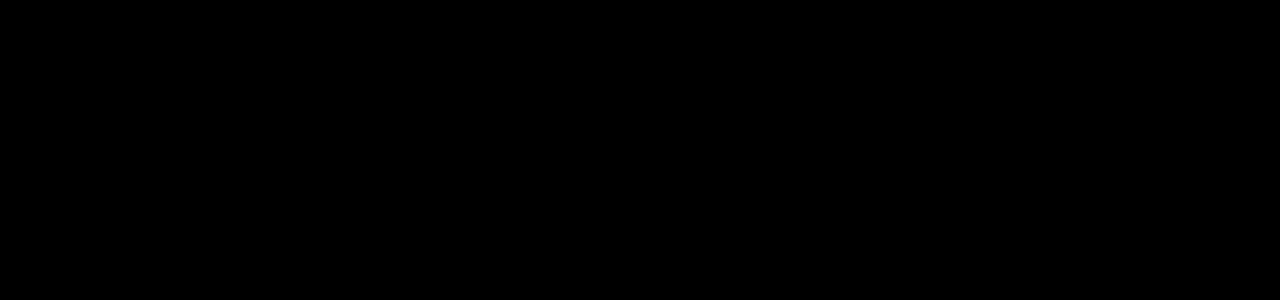
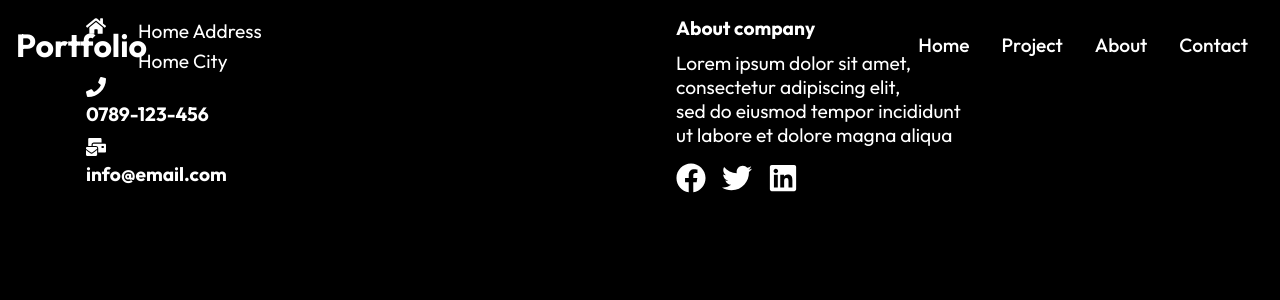
Before and after one commit to onlykyps/VezivTestApp, a React (Create React App) app: page /about in a window 1280 px wide. Shown: the top 300 px of the page. Built offline with nearby package versions, Linux system fonts and the light colour scheme.

Commit message:
Add files via upload

```diff
--- /dev/null
+++ b/src/components/Footer.js
@@ -0,0 +1,62 @@
+import "./FooterStyles.css";
+import React from 'react';
+import {FaFacebook, FaHome, FaLinkedin, FaMailBulk, FaPhone, FaTwitter} from "react-icons/fa";
+
+
+const Footer = () => {
+  return (
+    <div className="footer">
+        <div className="footer-container">
+            <div className="left">
+                <div className="location">
+                    <FaHome size={20}
+                    style = {{color:"#fff", marginRight:"2rem"}}/>
+                    <div>
+                      <p>Home Address</p>
+                      <p>Home City</p>
+                    </div>
+                </div>
+
+                <h4>
+                  <div className="phone">
+                      <FaPhone size={20}
+                      style = {{color:"#fff", marginRight:"2rem"}}/>
+                      <div>
+                        <p>0789-123-456</p>
+                      </div>
+                  </div>
+                </h4>
+
+                <h4>
+                  <div className="email">
+                      <FaMailBulk size={20}
+                      style = {{color:"#fff", marginRight:"2rem"}}/>
+                      <div>
+                        <p>info@email.com</p>
+                      </div>
+                  </div>
+                </h4>
+
+            </div>
+            <div className="right">
+              <h4>About company</h4>
+              <p>Lorem ipsum dolor sit amet,</p>
+              <p>consectetur adipiscing elit,</p>
+              <p>sed do eiusmod tempor incididunt</p>
+              <p>ut labore et dolore magna aliqua</p>
+              <div className="social">
+                    <FaFacebook size={30}
+                      style = {{color:"#fff", marginRight:"1rem"}}/>
+                    <FaTwitter size={30}
+                      style = {{color:"#fff", marginRight:"1rem"}}/>
+                    <FaLinkedin size={30}
+                      style = {{color:"#fff", marginRight:"1rem"}}/>
+              </div>
+
+            </div>
+        </div>
+    </div>
+  )
+}
+
+export default Footer
--- /dev/null
+++ b/src/components/FooterStyles.css
@@ -0,0 +1,69 @@
+footer
+{
+    width: 100%;
+    padding: 6rem 0;
+    background-color: rgba(19, 19, 19, .8);
+}
+
+.footer-container
+{
+    max-width: 1140px;
+    margin: auto;
+    display: grid;
+    grid-template-columns: repeat(2, 1fr);
+    grid-gap: 40px;
+}
+
+.left
+{
+    height: 100%;
+    max-width: 100%;
+    display: flex;
+    flex-direction: column;
+    padding: 1rem;
+}
+
+.location
+{
+    display: flex;
+    margin-bottom: 0.08rem;
+}
+
+.location p
+{
+    line-height: 30px;
+}
+
+.right
+{
+    height: 100%;
+    max-width: 100%;
+    display: flex;
+    flex-direction: column;
+    padding: 1rem;
+}
+
+.social
+{
+    margin-top: 1rem;
+}
+
+h4
+{
+    font-size: 1.2rem;
+    padding-bottom: 0.7rem;
+}
+
+p
+{
+    font-size: 1.2rem;
+}
+
+@media screen and (max-width: 640px)
+{
+    .footer-container
+    {
+        grid-template-columns: 1fr;
+    }
+
+}
--- a/src/components/Navbar.js
+++ b/src/components/Navbar.js
@@ -6,11 +6,26 @@
 
 const Navbar = () => {
 
-  const[click, setClick] = useState(false)
-  const handleClick = () => setClick(!click)
+  const[click, setClick] = useState(false);
+  const handleClick = () => setClick(!click);
+
+  const[color, setColor] = useState(false);
+  const changeColor = () =>
+  {
+    if(window.scrollY >= 100)
+    {
+      setColor(true);
+    }
+    else
+    {
+      setColor(false);
+    }
+  };
+
+  window.addEventListener("scroll", changeColor);
 
   return (
-    <div className="header">
+    <div className={color ? "header header-bg" : "header"}>
       <Link to="/">
         <h1>Portfolio</h1>
       </Link>
--- a/src/components/NavbarStyles.css
+++ b/src/components/NavbarStyles.css
@@ -1,19 +1,33 @@
-.header{
+.header
+{
     display: flex;
     justify-content: space-between;
     align-items: center;
     padding: 1rem;
+    position: fixed;
+    width: 100%;
+    height: 90px;
+    z-index: 10;
 }
 
-.nav-menu{
+.header-bg
+{
+    background-color: rgba(0, 0, 0,0.85);
+    transition: 0.5s;
+}
+
+.nav-menu
+{
     display: flex;
 }
 
-.nav-menu li{
+.nav-menu li
+{
     padding: 0 1rem;
 }
 
-.nav-menu li a{
+.nav-menu li a
+{
     font-size: 1.2rem;
     font-weight: 500;
 }
--- a/src/routes/About.js
+++ b/src/routes/About.js
@@ -1,8 +1,13 @@
 import React from 'react'
+import Navbar from "../components/Navbar";
+import Footer from "../components/Footer";
 
 const About = () => {
   return (
-    <div>About</div>
+    <div>
+      <Navbar/>
+      <Footer/>
+    </div>
   )
 }
 
--- a/src/routes/Contact.js
+++ b/src/routes/Contact.js
@@ -2,7 +2,10 @@
 
 const Contact = () => {
   return (
-    <div>Contact</div>
+    <div>
+      <Navbar/>
+      <Footer/>
+    </div>
   )
 }
 
--- a/src/routes/Home.js
+++ b/src/routes/Home.js
@@ -1,6 +1,7 @@
 import React from "react";
 import Navbar from "../components/Navbar";
 import HeroImg from "../components/HeroImg";
+import Footer from "../components/Footer";
 
 const Home = () =>
 {
@@ -8,6 +9,7 @@
         <div>
             <Navbar/>
             <HeroImg/>
+            <Footer/>
         </div>
     )
 }
--- a/src/routes/Project.js
+++ b/src/routes/Project.js
@@ -1,8 +1,13 @@
 import React from 'react'
+import Navbar from "../components/Navbar";
+import Footer from "../components/Footer";
 
 const Project = () => {
   return (
-    <div>Project</div>
+    <div>
+      <Navbar/>
+      <Footer/>
+    </div>
   )
 }
 
```
